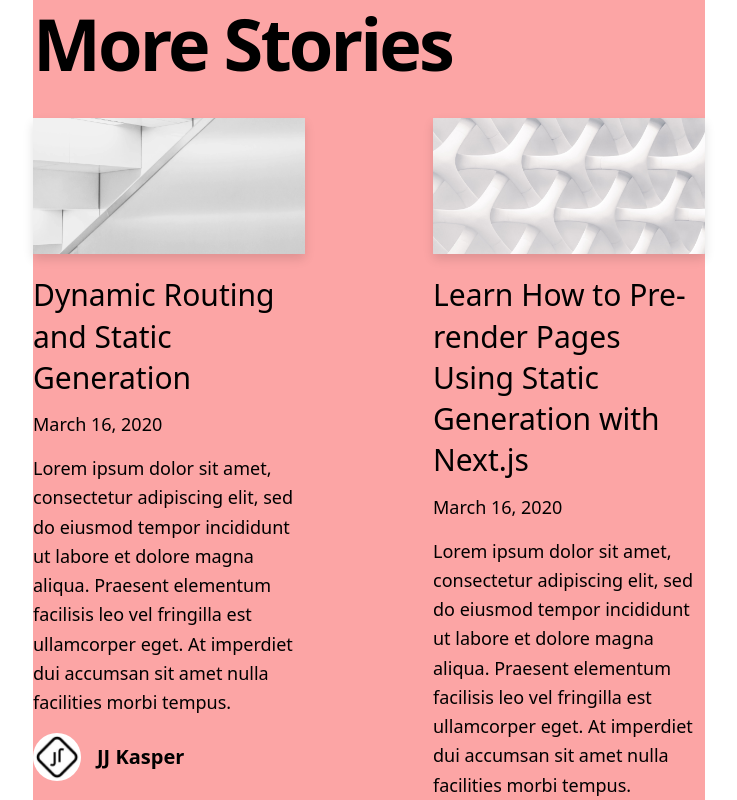
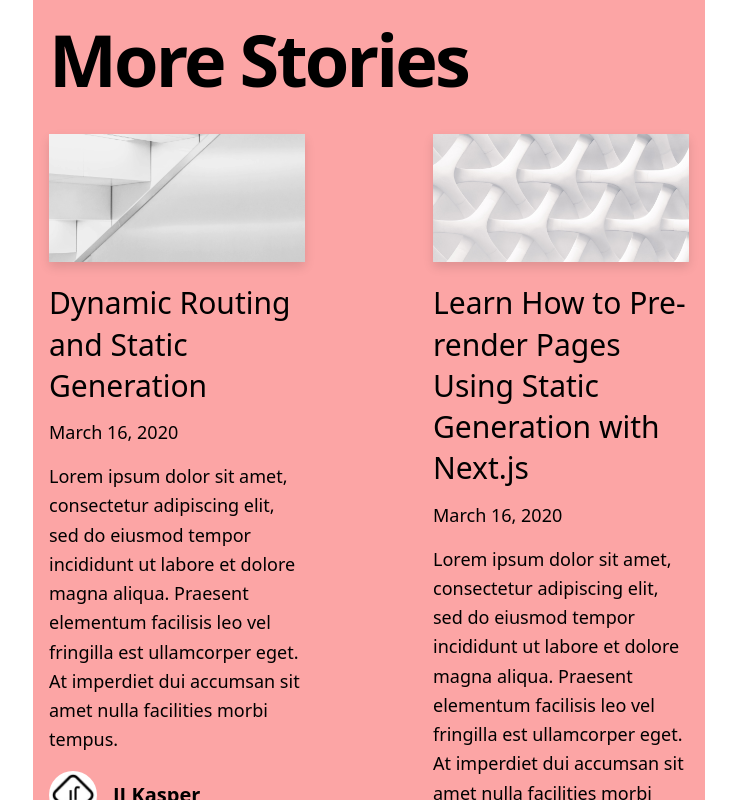
Before and after one commit to ruskakimov/kakimov.com, a Next.js app: page / in a window 1280 px wide. Shown: the top 800 px of the page, without its empty margins (271-1008 px from the left). Built offline with nearby package versions, Linux system fonts and the light colour scheme.

Commit message:
Add padding

```diff
--- a/components/layout.tsx
+++ b/components/layout.tsx
@@ -8,7 +8,7 @@
   return (
     <>
       <Meta />
-      <main className="min-h-screen max-w-2xl mx-auto bg-red-300">
+      <main className="min-h-screen max-w-2xl mx-auto bg-red-300 p-4">
         {children}
       </main>
     </>
```
